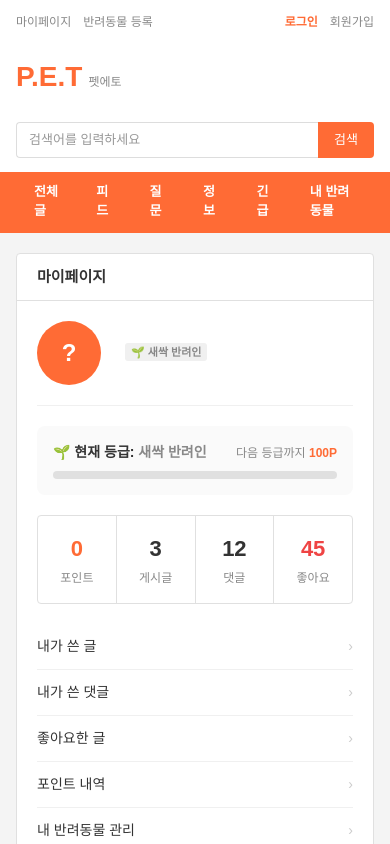
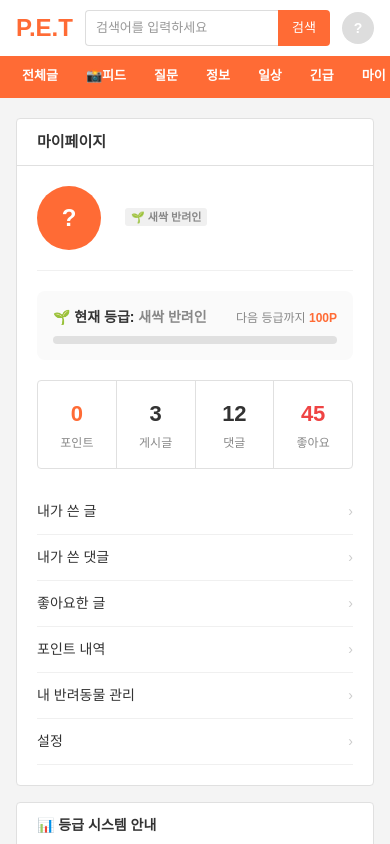
Before and after one commit to only4wook/pet-eto-web, a Next.js app: page /mypage in a window 390 px wide. Shown: the top 844 px of the page. Built offline with nearby package versions, Linux system fonts and the light colour scheme.

Commit message:
Mobile responsive: header, nav scroll, table columns, viewport meta

```diff
--- a/src/app/community/page.tsx
+++ b/src/app/community/page.tsx
@@ -103,14 +103,7 @@ function CommunityContent() {
       </main>
       <Footer />
 
-      <style>{`
-        @media (max-width: 768px) {
-          table th:nth-child(1), table td:nth-child(1),
-          table th:nth-child(5), table td:nth-child(5),
-          table th:nth-child(6), table td:nth-child(6),
-          table th:nth-child(7), table td:nth-child(7) { display: none !important; }
-        }
-      `}</style>
+      {/* 모바일 반응형은 globals.css에서 처리 */}
     </>
   );
 }
--- a/src/app/globals.css
+++ b/src/app/globals.css
@@ -23,6 +23,7 @@ body {
   font-size: 13px;
   line-height: 1.5;
   margin: 0;
+  -webkit-text-size-adjust: 100%;
 }
 
 a {
@@ -33,3 +34,19 @@ a {
 a:hover {
   text-decoration: underline;
 }
+
+/* 모바일 반응형 */
+@media (max-width: 768px) {
+  /* 사이드바 숨김 */
+  .sidebar-hide-mobile { display: none !important; }
+
+  /* 게시판 테이블 모바일 최적화 */
+  table th:nth-child(1), table td:nth-child(1) { display: none !important; }
+  table th:nth-child(5), table td:nth-child(5) { display: none !important; }
+  table th:nth-child(6), table td:nth-child(6) { display: none !important; }
+  table th:nth-child(7), table td:nth-child(7) { display: none !important; }
+
+  /* 모바일 네비 스크롤 */
+  .mobile-nav-scroll { overflow-x: auto; -webkit-overflow-scrolling: touch; }
+  .mobile-nav-scroll::-webkit-scrollbar { display: none; }
+}
--- a/src/app/layout.tsx
+++ b/src/app/layout.tsx
@@ -1,10 +1,17 @@
-import type { Metadata } from "next";
+import type { Metadata, Viewport } from "next";
 import "./globals.css";
 import AuthProvider from "../components/AuthProvider";
 
 export const metadata: Metadata = {
   title: "P.E.T 펫에토 - 반려동물 커뮤니티",
   description: "반려동물과 함께하는 모든 순간. 질문, 정보 공유, 전문가 Q&A까지.",
+};
+
+export const viewport: Viewport = {
+  width: "device-width",
+  initialScale: 1,
+  maximumScale: 1,
+  userScalable: false,
 };
 
 export default function RootLayout({ children }: { children: React.ReactNode }) {
--- a/src/app/page.tsx
+++ b/src/app/page.tsx
@@ -221,17 +221,7 @@ export default function Home() {
       </main>
       <Footer />
 
-      <style>{`
-        @media (max-width: 768px) {
-          .sidebar-hide-mobile { display: none !important; }
-          table th:nth-child(1), table td:nth-child(1),
-          table th:nth-child(5), table td:nth-child(5),
-          table th:nth-child(6), table td:nth-child(6),
-          table th:nth-child(7), table td:nth-child(7) {
-            display: none !important;
-          }
-        }
-      `}</style>
+      {/* 모바일 반응형은 globals.css에서 처리 */}
     </>
   );
 }
--- a/src/components/Header.tsx
+++ b/src/components/Header.tsx
@@ -16,23 +16,19 @@ export default function Header() {
 
   return (
     <header style={{ background: "#fff", borderBottom: "2px solid #FF6B35" }}>
-      {/* 상단 바 */}
-      <div style={{ maxWidth: 1100, margin: "0 auto", padding: "0 16px" }}>
-        <div style={{ display: "flex", justifyContent: "space-between", alignItems: "center", height: 44 }}>
+      {/* 상단 바 - PC만 */}
+      <div className="top-bar-pc" style={{ maxWidth: 1100, margin: "0 auto", padding: "0 16px" }}>
+        <div style={{ display: "flex", justifyContent: "space-between", alignItems: "center", height: 40 }}>
           <div style={{ display: "flex", gap: 12, fontSize: 12, color: "#888" }}>
             <Link href="/mypage" style={{ color: "#888" }}>마이페이지</Link>
-            <Link href="/pet/register" style={{ color: "#888" }}>반려동물 등록</Link>
           </div>
-          <div style={{ display: "flex", gap: 12, fontSize: 12, alignItems: "center" }}>
+          <div style={{ display: "flex", gap: 8, fontSize: 12, alignItems: "center" }}>
             {user ? (
               <>
                 <span style={{ color: "#FF6B35", fontWeight: 700 }}>{user.nickname}</span>
                 <GradeBadge points={user.points} role={(user as any).role} />
-                <span style={{ color: "#888" }}>|</span>
                 <span style={{ color: "#2EC4B6", fontWeight: 600 }}>{user.points}P</span>
-                <span style={{ color: "#888" }}>|</span>
-                <Link href="/mypage" style={{ color: "#888" }}>내정보</Link>
-                <span style={{ color: "#888" }}>|</span>
+                <span style={{ color: "#ddd" }}>|</span>
                 <button onClick={handleLogout} style={{
                   background: "none", border: "none", color: "#888",
                   cursor: "pointer", fontSize: 12, padding: 0,
@@ -49,62 +45,67 @@ export default function Header() {
       </div>
 
       {/* 로고 + 검색 */}
-      <div style={{ maxWidth: 1100, margin: "0 auto", padding: "12px 16px 14px" }}>
-        <div style={{ display: "flex", alignItems: "center", gap: 24, flexWrap: "wrap" }}>
-          <Link href="/" style={{ textDecoration: "none" }}>
-            <div style={{ display: "flex", alignItems: "baseline", gap: 6 }}>
-              <span style={{ fontSize: 28, fontWeight: 900, color: "#FF6B35" }}>P.E.T</span>
-              <span style={{ fontSize: 12, color: "#888" }}>펫에토</span>
-            </div>
+      <div style={{ maxWidth: 1100, margin: "0 auto", padding: "10px 16px 10px" }}>
+        <div style={{ display: "flex", alignItems: "center", gap: 12 }}>
+          <Link href="/" style={{ textDecoration: "none", flexShrink: 0 }}>
+            <span style={{ fontSize: 24, fontWeight: 900, color: "#FF6B35" }}>P.E.T</span>
+            <span className="logo-sub" style={{ fontSize: 11, color: "#888", marginLeft: 4 }}>펫에토</span>
           </Link>
-          <form style={{ flex: 1, maxWidth: 400, display: "flex" }} onSubmit={(e) => e.preventDefault()}>
-            <input
-              type="text"
-              placeholder="검색어를 입력하세요"
-              style={{
-                flex: 1, border: "1px solid #ddd", borderRight: "none",
-                padding: "7px 12px", fontSize: 13, borderRadius: "4px 0 0 4px", outline: "none",
-              }}
-            />
-            <button
-              type="submit"
-              style={{
-                background: "#FF6B35", color: "#fff", border: "none",
-                padding: "7px 16px", fontSize: 13, cursor: "pointer", borderRadius: "0 4px 4px 0",
-              }}
-            >
-              검색
-            </button>
+          <form style={{ flex: 1, display: "flex", maxWidth: 400 }} onSubmit={(e) => e.preventDefault()}>
+            <input type="text" placeholder="검색어를 입력하세요" style={{
+              flex: 1, border: "1px solid #ddd", borderRight: "none",
+              padding: "7px 10px", fontSize: 13, borderRadius: "4px 0 0 4px", outline: "none",
+              minWidth: 0,
+            }} />
+            <button type="submit" style={{
+              background: "#FF6B35", color: "#fff", border: "none",
+              padding: "7px 14px", fontSize: 13, cursor: "pointer", borderRadius: "0 4px 4px 0",
+              flexShrink: 0,
+            }}>검색</button>
           </form>
+          {/* 모바일 유저 아이콘 */}
+          <Link href={user ? "/mypage" : "/auth/login"} className="mobile-user-icon" style={{
+            display: "none", width: 32, height: 32, borderRadius: "50%",
+            background: user ? "#FF6B35" : "#ddd", alignItems: "center", justifyContent: "center",
+            color: "#fff", fontSize: 14, fontWeight: 700, textDecoration: "none", flexShrink: 0,
+          }}>
+            {user ? user.nickname.charAt(0) : "?"}
+          </Link>
         </div>
       </div>
 
       {/* 네비게이션 */}
       <nav style={{ background: "#FF6B35" }}>
-        <div style={{ maxWidth: 1100, margin: "0 auto", padding: "0 16px", display: "flex", gap: 0 }}>
+        <div className="mobile-nav-scroll" style={{
+          maxWidth: 1100, margin: "0 auto", padding: "0 8px",
+          display: "flex", gap: 0, whiteSpace: "nowrap",
+        }}>
           {[
             { label: "전체글", href: "/" },
-            { label: "피드", href: "/feed" },
+            { label: "📸피드", href: "/feed" },
             { label: "질문", href: "/community?cat=질문" },
             { label: "정보", href: "/community?cat=정보" },
+            { label: "일상", href: "/community?cat=일상" },
             { label: "긴급", href: "/community?cat=긴급" },
-            { label: "내 반려동물", href: "/mypage" },
+            { label: "마이", href: "/mypage" },
           ].map((item) => (
-            <Link
-              key={item.label}
-              href={item.href}
-              style={{
-                color: "#fff", padding: "10px 18px", fontSize: 13,
-                fontWeight: 600, textDecoration: "none", display: "block",
-              }}
-              onMouseEnter={(e) => (e.currentTarget.style.background = "rgba(0,0,0,0.1)")}
-              onMouseLeave={(e) => (e.currentTarget.style.background = "transparent")}
-            >
+            <Link key={item.label} href={item.href} style={{
+              color: "#fff", padding: "10px 14px", fontSize: 13,
+              fontWeight: 600, textDecoration: "none", display: "block", flexShrink: 0,
+            }}>
               {item.label}
             </Link>
           ))}
         </div>
       </nav>
+
+      <style>{`
+        @media (max-width: 768px) {
+          .top-bar-pc { display: none !important; }
+          .logo-sub { display: none !important; }
+          .mobile-user-icon { display: flex !important; }
+        }
+      `}</style>
     </header>
   );
 }
```
